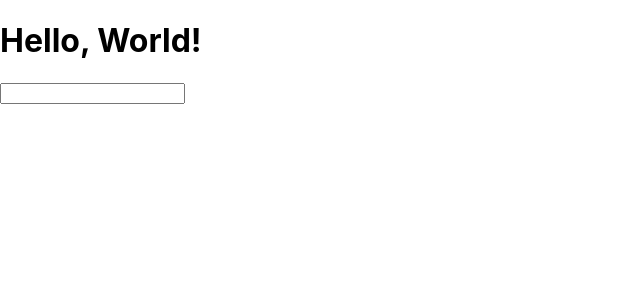
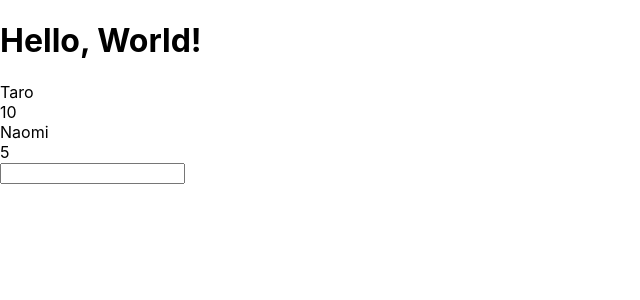
Before and after one commit to rkaku/udemy-react-redux-crud-application, a React (Create React App) app: page / in a window 1280 px wide. Shown: the top 300 px of the page, without its empty margins (0-640 px from the left). Built offline with nearby package versions, Linux system fonts and the light colour scheme.

Commit message:
component

```diff
--- a/src/App.js
+++ b/src/App.js
@@ -1,19 +1,49 @@
-import React, { useCallback } from "react"
+import React, { useCallback, useMemo } from "react"
+
+function User(props) {
+  console.log(props)
+  return (
+    <>
+      <div>{ props.user.name }</div>
+      <div>{ props.user.age }</div>
+    </>
+  )
+}
 
 function App(props) {
+  console.log(props)
   return (
     <>
       <h1>Hello, World!</h1>
+      {
+        props.users.map(user => (
+          <User key={ user.id } user={ user } />
+        ))
+      }
       <input onChange={ props.onClickHandle }></input>
     </>
   )
 }
 
 function Container() {
-  const onClickHandle = useCallback(() => {
-    console.log("I am clicked!")
+  const users = useMemo(() => {
+    return [
+      {
+        id: 1,
+        name: "Taro",
+        age: 10
+      },
+      {
+        id: 2,
+        name: "Naomi",
+        age: 5
+      }
+    ]
   }, [])
-  return <App onClickHandle={ onClickHandle } />
+  const onClickHandle = useCallback(() => { console.log("I am clicked!") }, [])
+  return <App
+    users={ users }
+    onClickHandle={ onClickHandle } />
 }
 
 export default Container
```
